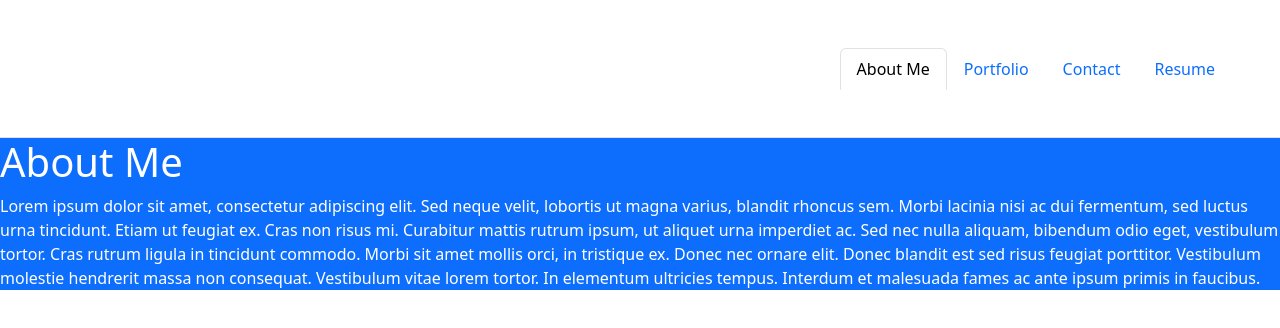
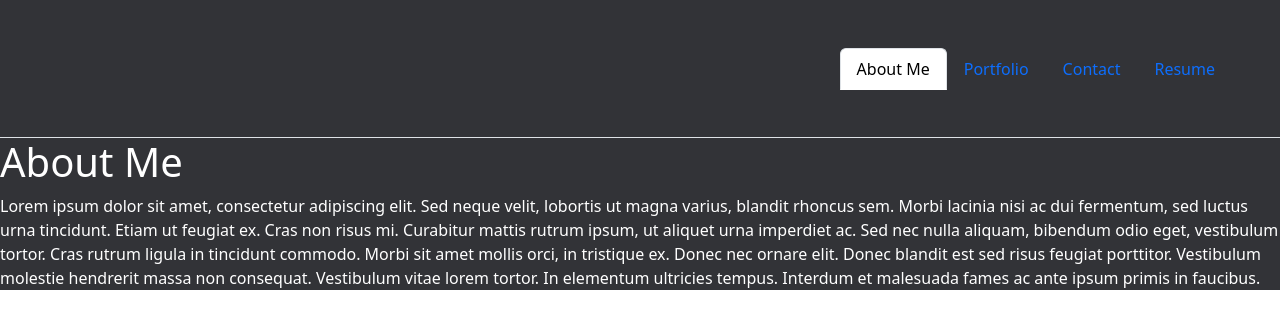
Before and after one commit to JairGH/my-Rportfolio, a React (Create React App) app: page / in a window 1280 px wide. Shown: the top 328 px of the page. Built offline with nearby package versions, Linux system fonts and the light colour scheme.

Commit message:
css improvements

```diff
--- a/public/styles.css
+++ b/public/styles.css
@@ -1,3 +1,8 @@
+* {
+  background-color: rgb(50, 51, 55);
+  color: white;
+}
+
 .mid {
   margin-top: 150px;
   display: flex;
--- a/src/components/pages/Home.js
+++ b/src/components/pages/Home.js
@@ -2,7 +2,7 @@ import React from "react";
 
 export default function Home() {
   return (
-    <div className="text-white bg-primary">
+    <div>
       <h1>About Me</h1>
       <p className="d-flex justify-content-center">
         Lorem ipsum dolor sit amet, consectetur adipiscing elit. Sed neque
```
